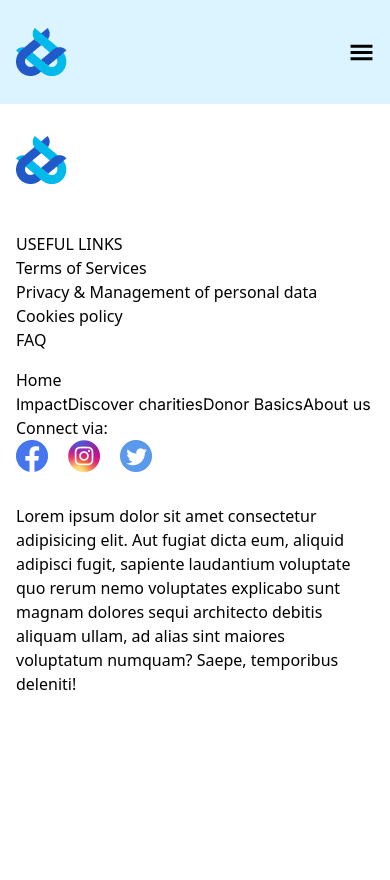
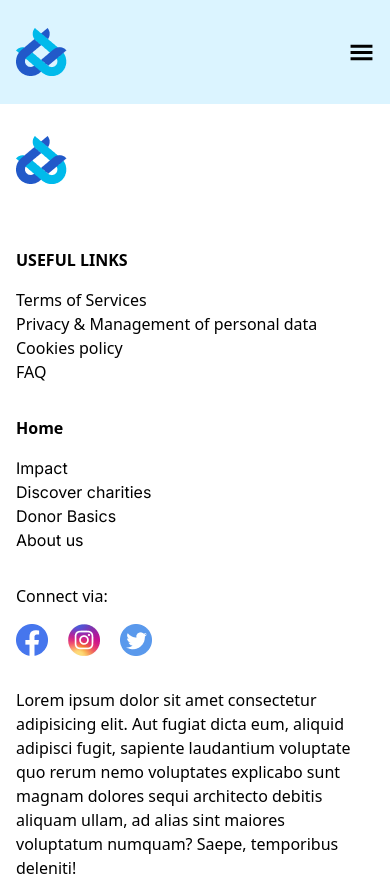
Before and after one commit to Kiril-Pavlov/charity-page, a React (Create React App) app: page / in a window 390 px wide. Before the commit the page ends 844 px from the top, so only its background shows below. Built offline with nearby package versions, Linux system fonts and the light colour scheme.

Commit message:
responsive footer done

```diff
--- a/src/components/Footer.jsx
+++ b/src/components/Footer.jsx
@@ -8,10 +8,12 @@ import logoTwit from "../assets/twit-logo.png";
 const Footer = ({ footLinks }) => {
   return (
     <footer>
-      <div className="flex flex-col gap-4 items-start px-4 pt-8 max-w-5xl	m-auto md:flex-row">
-        <img src={logoImg} className="flex  pb-8" alt="Logo" />
-        <div>
-          <h3>USEFUL LINKS</h3>
+      <div className="flex flex-col items-start pt-8 px-4 md:px-0 max-w-5xl	m-auto md:flex-row">
+        <div className="flex pb-8 w-1/5">
+          <img src={logoImg} className="flex pb-8" alt="Logo" />
+        </div>
+        <div className="flex flex-col pb-8 md:w-2/5">
+          <h3 className="font-bold pb-4">USEFUL LINKS</h3>
           <ul>
             <li>
               <a href="#">Terms of Services</a>
@@ -27,9 +29,9 @@ const Footer = ({ footLinks }) => {
             </li>
           </ul>
         </div>
-        <div>
-          <h3>Home</h3>
-          <div>
+        <div className="flex flex-col pb-8 md:w-2/5">
+          <h3 className="font-bold pb-4">Home</h3>
+          <div className="flex flex-col">
             {footLinks.map((link) => (
               <a
                 href={link.linkTo}
@@ -42,8 +44,8 @@ const Footer = ({ footLinks }) => {
           </div>
         </div>
       </div>
-      <div className="flex px-4 max-w-5xl	m-auto">Connect via:</div>
-      <div className="container flex max-w-5xl	m-auto flex-col px-4 gap-8 md:flex-row md:justify-between">
+      <div className="flex max-w-5xl	m-auto pb-4 px-4 md:px-0">Connect via:</div>
+      <div className="container flex max-w-5xl	m-auto px-4 md:px-0 flex-col gap-8 md:flex-row md:justify-between">
         <div className="container flex flex-row gap-5 w-1/5 justify-between basic-auto">
           <img src={logoFB} alt="Facebook Logo" className="flex h-8 w-8" />
           <img src={logoIG} alt="Instagram Logo" className="flex h-8 w-8" />
```
